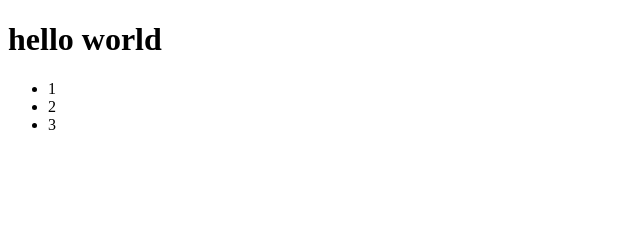
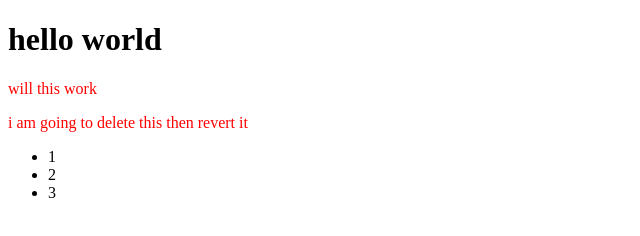
Before and after one commit to victordevera24/basic_repo_3, a plain HTML site: page index.html in a window 1280 px wide. Shown: the whole page, without its empty margins (0-640 px from the left). Drawn offline with Linux system fonts and the light colour scheme.

Commit message:
Revert "deleted paragraphes"
This reverts commit 27ac1c05d5e709ffbc58fd3d3c96a812d80639a2.

revert deleted paragraphes

```diff
--- a/index.html
+++ b/index.html
@@ -8,7 +8,8 @@
 </head>
 <body>
     <h1>hello world </h1>
-
+    <p>will this work</p>
+    <p>i am going to delete this then revert it</p>
     <ul>
         <li>1</li>
         <li>2</li>
```
